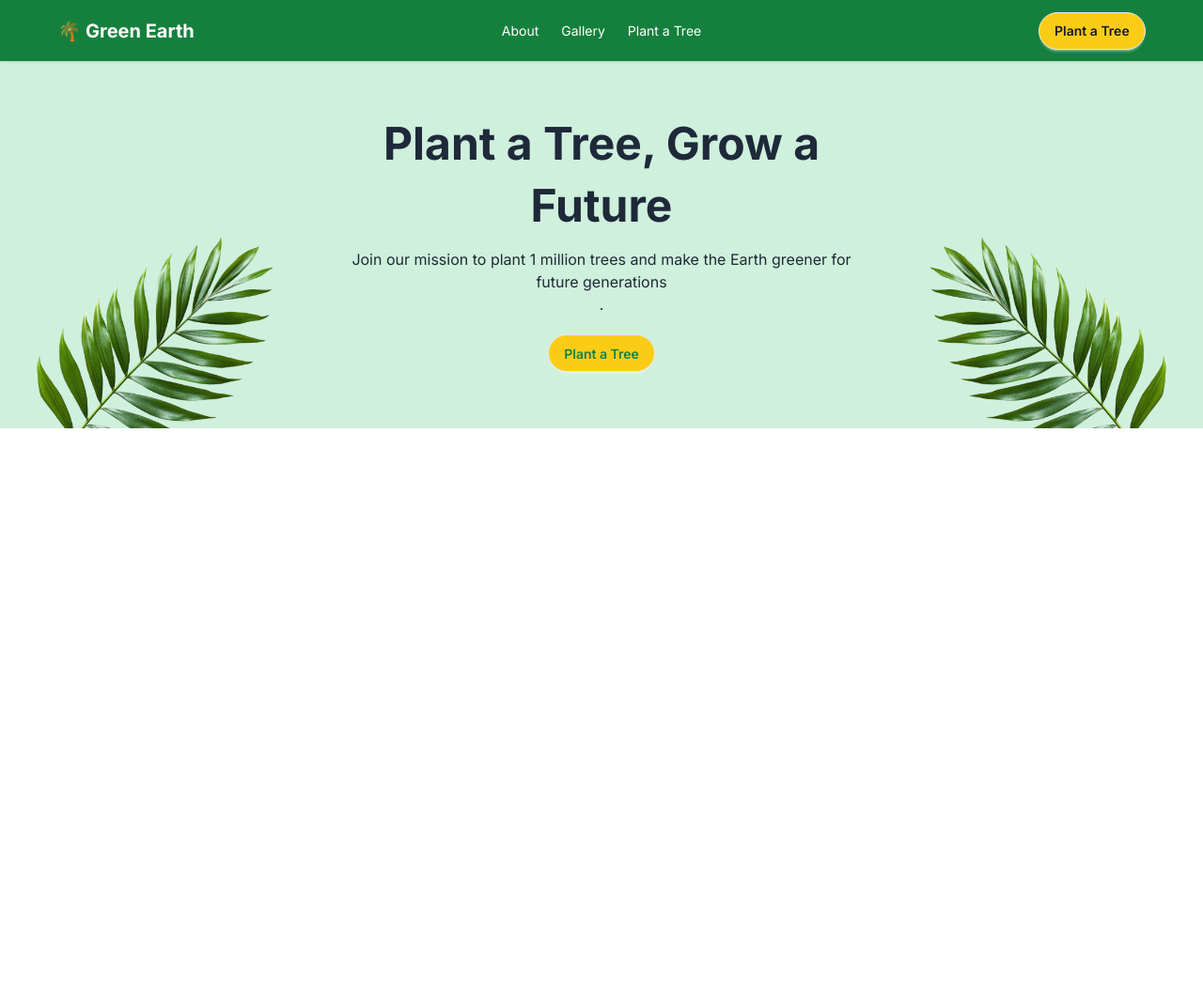
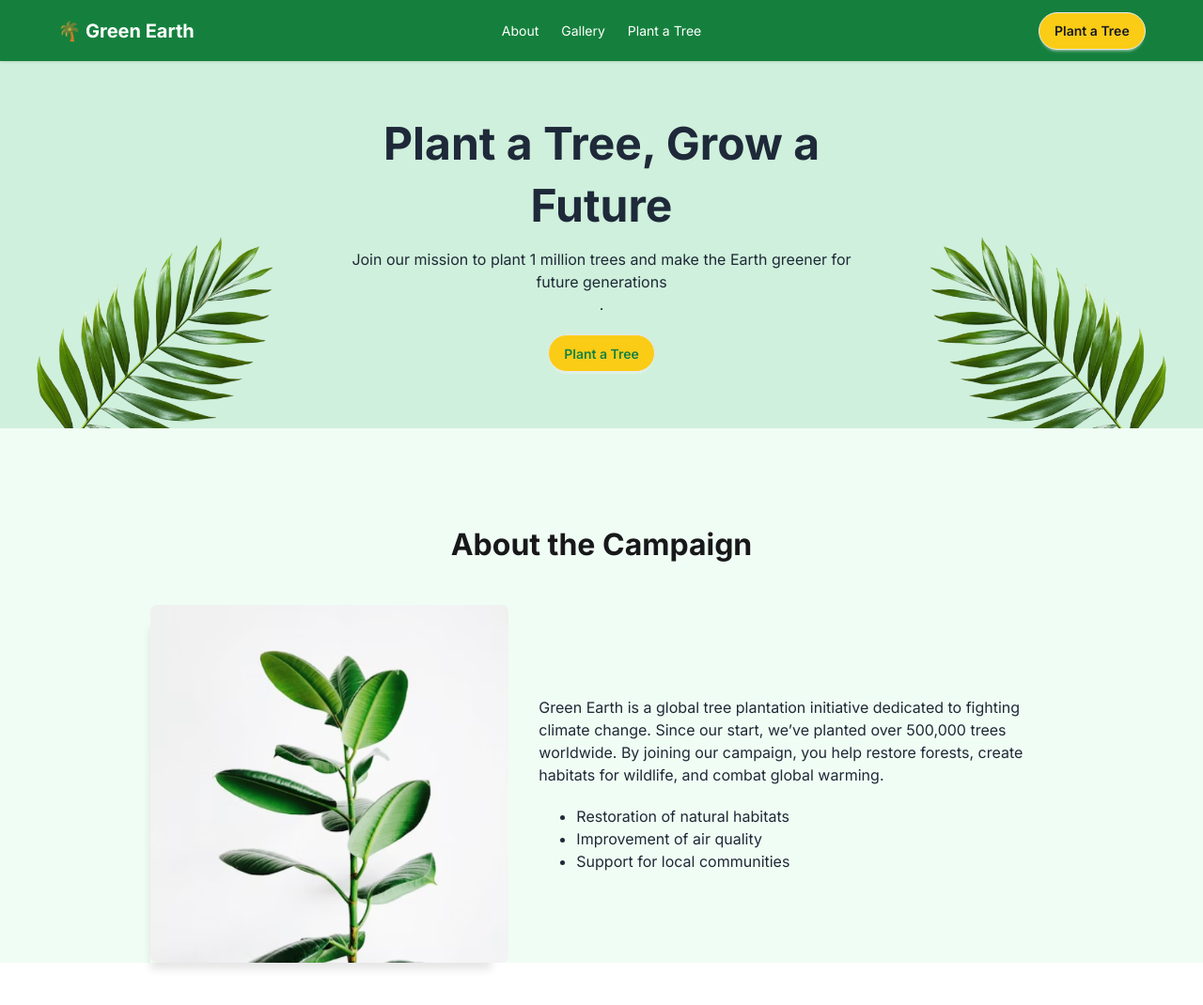
Before and after one commit to codebyelham/green-earth, a plain HTML site: page index.html in a window 1280 px wide. Shown: the whole page at 94% size. Before the commit the page ends 800 px from the top, so only its background shows below. Drawn offline with nearby package versions, Linux system fonts and the light colour scheme.

Commit message:
added about section

```diff
--- a/index.html
+++ b/index.html
@@ -23,9 +23,9 @@
     <link rel="stylesheet" href="./styles/style.css" />
 </head>
 
-<body class="font-['Inter'] bg-[#CFF0DC]">
+<body class="font-['Inter'] bg-[#F0FDF4]">
     <!-- Navigation Section Start Here -->
-    <nav class="bg-[#15803D] shadow-sm fixed top-0 w-full z-10">
+    <nav class="bg-[#15803D] shadow-sm fixed top-0 w-full z-20">
         <div class="w-11/12 mx-auto navbar">
             <div class="navbar-start space-x-4 lg:space-x-0">
                 <div class="dropdown">
@@ -83,6 +83,27 @@
         </div>
     </section>
 
+    <!-- About the Campaign Start Here -->
+    <section class="w-11/12 md:w-3/4 my-[100px] mx-auto">
+        <header>
+            <h1 class="text-[32px] font-bold text-center">About the Campaign</h1>
+        </header>
+        <section class="about-container grid grid-cols-12 items-center mt-10 gap-8">
+            <div class="col-span-12 md:col-span-5 shadow-[-9px_16px_9px_-9px_rgba(0,_0,_0,_0.1)] transition-all duration-500 hover:rotate-2">
+                <img src="./assets/about.png" alt="" class="w-full">
+            </div>
+            <div class="col-span-12 md:col-span-7 text-[#1F2937]">
+                <p>Green Earth is a global tree plantation initiative dedicated to fighting climate change. Since our
+                    start, we’ve planted over 500,000 trees worldwide. By joining our campaign, you help restore
+                    forests, create habitats for wildlife, and combat global warming.</p>
+                <ul class="list-disc ml-10 mt-5">
+                    <li>Restoration of natural habitats</li>
+                    <li>Improvement of air quality</li>
+                    <li>Support for local communities</li>
+                </ul>
+            </div>
+        </section>
+    </section>
 
     <!-- JavaScript -->
     <script src="./script/script.js"></script>
```
